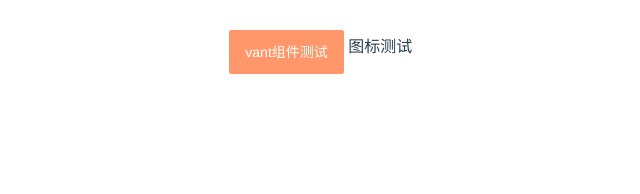
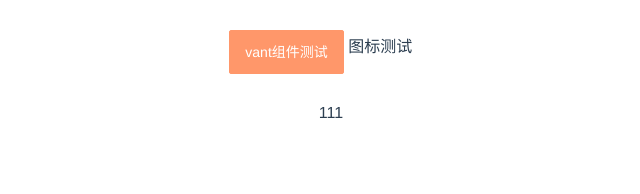
Before and after one commit to yqcznb/MagicRoom, a Vue app in the folder google/: page /#/my in a window 1280 px wide. Shown: the top 194 px of the page, without its empty margins (309-949 px from the left). Built offline with nearby package versions, Linux system fonts and the light colour scheme.

Commit message:
分支测试

```diff
--- /dev/null
+++ b/google/src/components/Admin/my.vue
@@ -0,0 +1,10 @@
+<template>
+  <div id="app">
+   111
+    <router-view/>
+  </div>
+</template>
+
+<style lang="scss">
+
+</style>
--- a/google/src/router/index.ts
+++ b/google/src/router/index.ts
@@ -1,19 +1,19 @@
 import Vue from 'vue'
 import VueRouter from 'vue-router'
 
-Vue.use(VueRouter)
+Vue.use(VueRouter);
 
 const routes = [
   {
+    path: "/my",
+    name: "my",
+    component: () => import("../components/Admin/my.vue")
+  }
 
-  },
-  {
-
-  }
 ]
 
 const router = new VueRouter({
-
+  routes
 })
 
 export default router
```
Also changed, not shown: google/package.json (+5 -1 lines).
